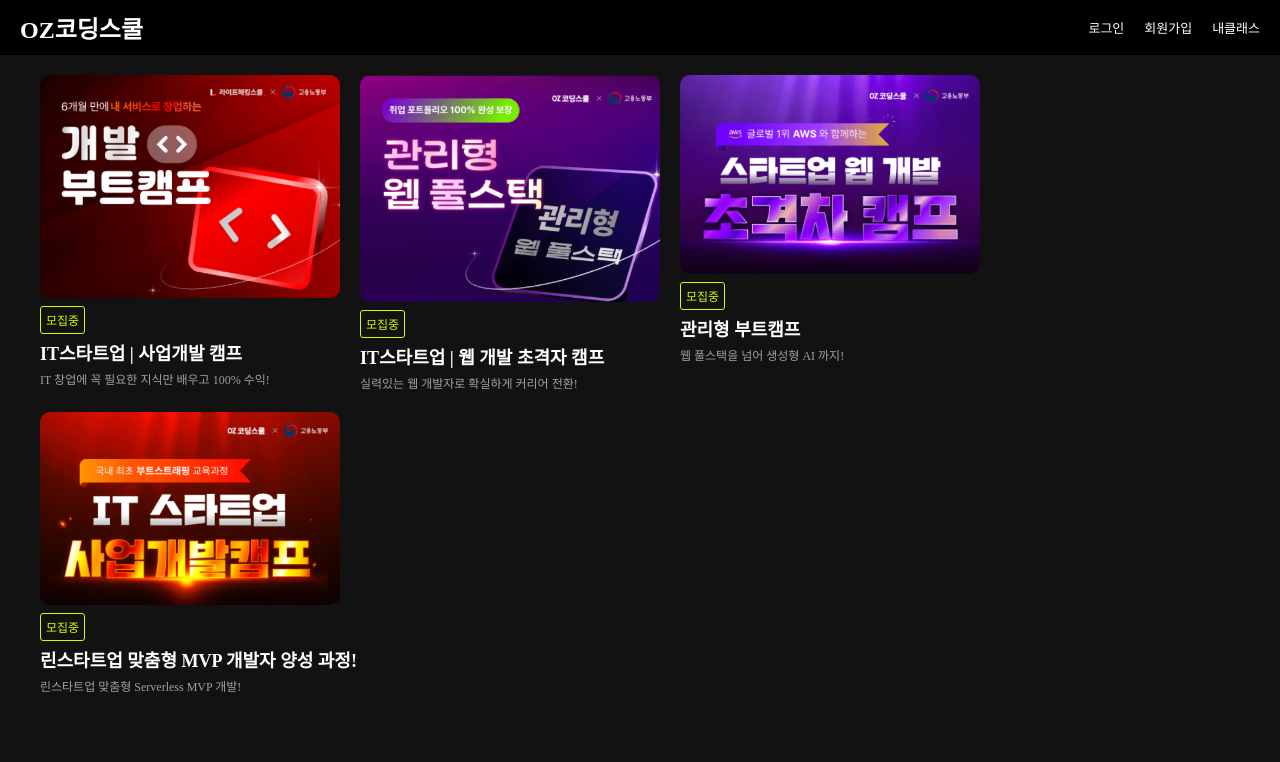
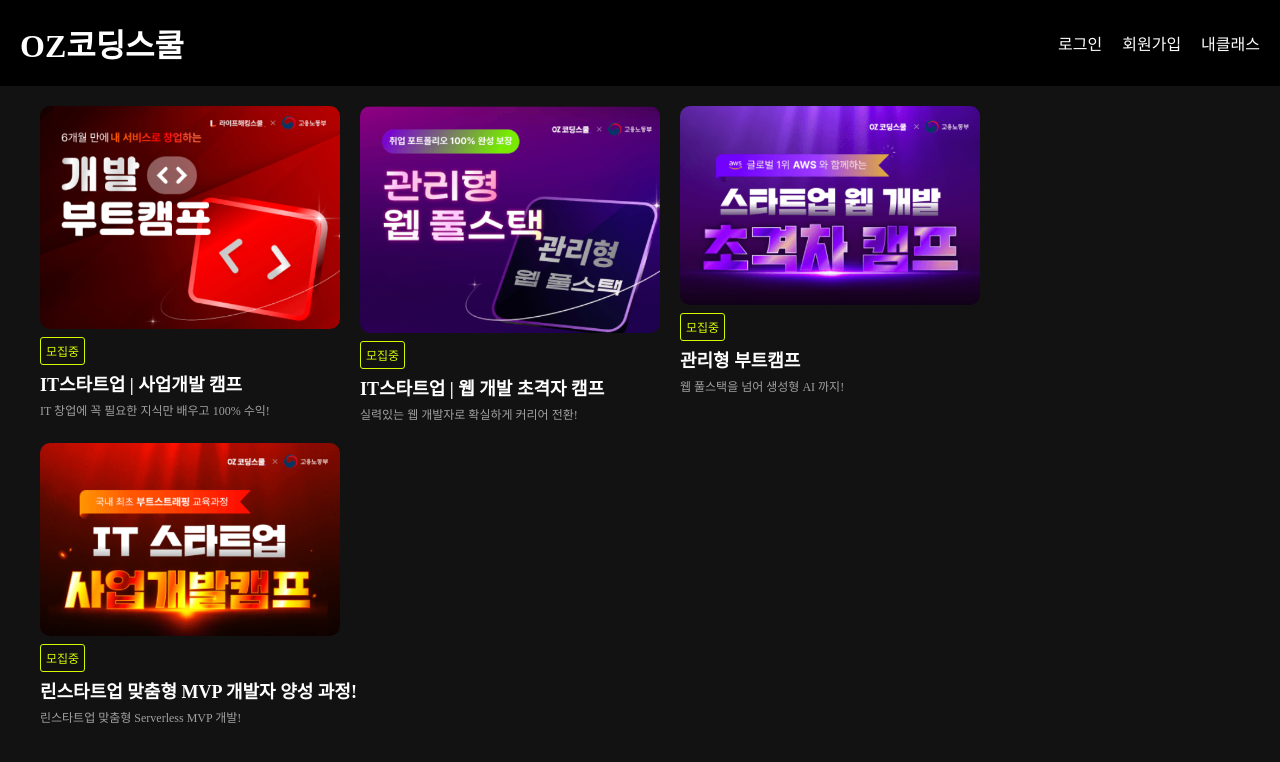
Before and after one commit to leesangmin111/styled-component-reference, a React (Vite) app: page / in a window 1280 px wide. Shown: the top 762 px of the page. Built offline with nearby package versions, Linux system fonts and the light colour scheme.

Commit message:
[React] 11일차과제 reference

```diff
--- a/src/components/Header.jsx
+++ b/src/components/Header.jsx
@@ -4,12 +4,12 @@
 //.header-container
 const StyledHeader = styled.header`
   ${flexMixin({ justify: "space-between", align: "center" })}
-  padding: 10px 20px;
+  padding: 20px 20px;
   background-color: black;
   ul {
     ${flexMixin({ justify: "center", align: "center", gap: 20 })}
     li {
-      ${fontMixin({ size: 13, weight: 400 })}
+      ${fontMixin({ size: 16, weight: 400 })}
       list-style: none;
     }
   }
@@ -18,7 +18,7 @@
 export default function Header() {
   return (
     <StyledHeader className="header-container">
-      <h2>OZ코딩스쿨</h2>
+      <h1>OZ코딩스쿨</h1>
       <ul className="menu-container">
         <li>로그인</li>
         <li>회원가입</li>
```
